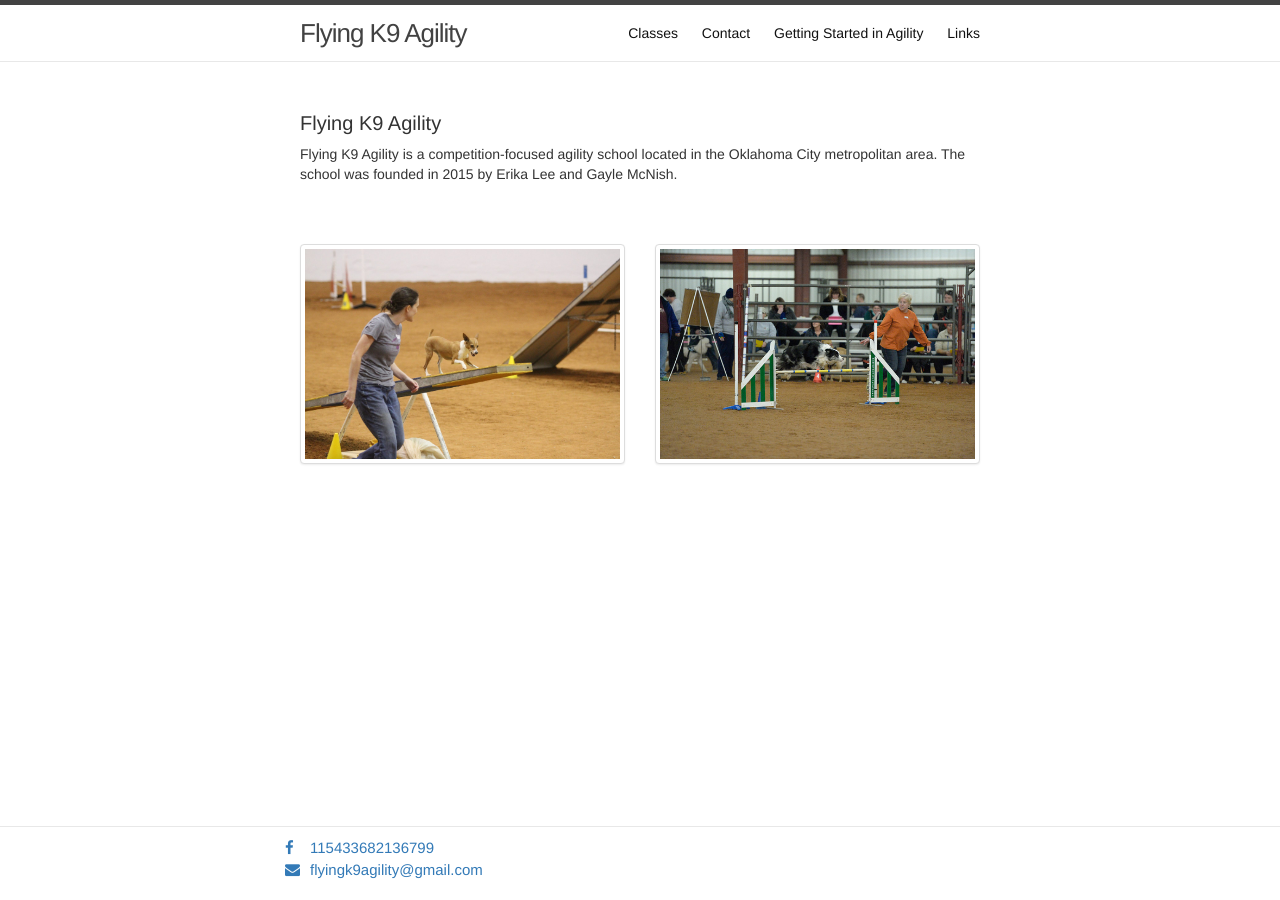
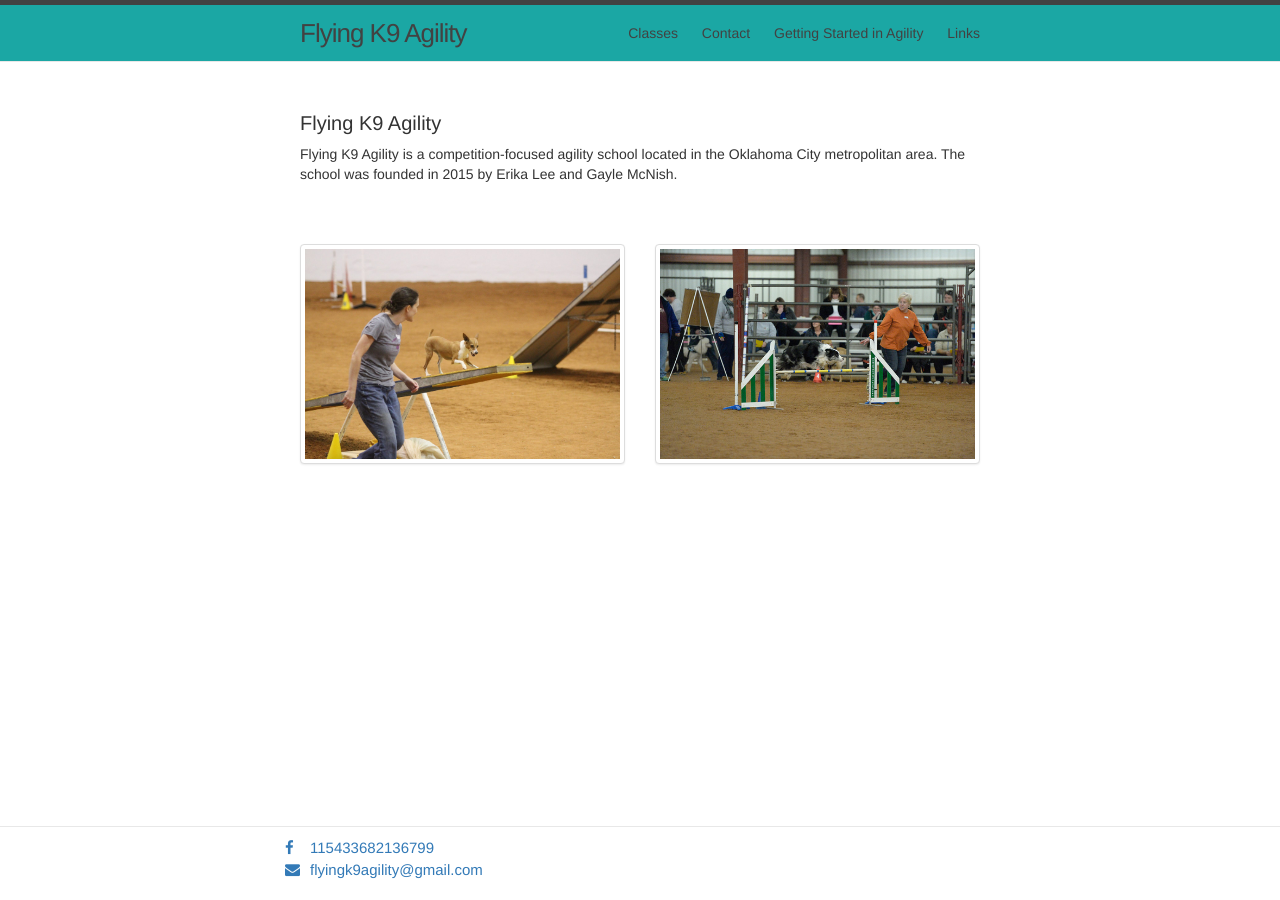
Before and after one commit to laynemcnish/flyingk9agility, a Jekyll site: the page built from index.html, in a window 1280 px wide. Built offline with Jekyll 4.4.1, drawn with Linux system fonts in a browser that asks for light colours; nearby versions of some CDN libraries.

Commit message:
Update colors and mobile image size

```diff
--- a/_sass/_layout.scss
+++ b/_sass/_layout.scss
@@ -5,7 +5,7 @@
     border-top: 5px solid $grey-color-dark;
     border-bottom: 1px solid $grey-color-light;
     min-height: 56px;
-    background: white;
+    background: #1BA7A4;
 
     // Positioning context for the mobile navigation icon
     position: relative;
@@ -18,6 +18,7 @@
     letter-spacing: -1px;
     margin-bottom: 0;
     float: left;
+    color: $grey-color-dark;
 
     &,
     &:visited {
@@ -34,7 +35,7 @@
     }
 
     .page-link {
-        color: $text-color;
+        color: $grey-color-dark;
         line-height: $base-line-height;
 
         // Gaps between nav items, but not on the last one
--- a/index.html
+++ b/index.html
@@ -11,12 +11,12 @@
 
   <div class="front-images">
     <div class="row">
-      <div class="col-md-6 col-lg-6 col-sm-10 col-xs-10">
+      <div class="col-md-6 col-lg-6 col-sm-12 col-xs-12">
         <div class="thumbnail">
           <img src={{ "/assets/pic2.jpg" | prepend: site.baseurl | prepend: site.url }} alt="image">
         </div>
       </div>
-      <div class="col-md-6 col-lg-6 col-sm-10 col-xs-10">
+      <div class="col-md-6 col-lg-6 col-sm-12 col-xs-12">
         <div class="thumbnail">
           <img src={{ "/assets/pic1.jpg" | prepend: site.baseurl | prepend: site.url }} alt="image">
         </div>
```
